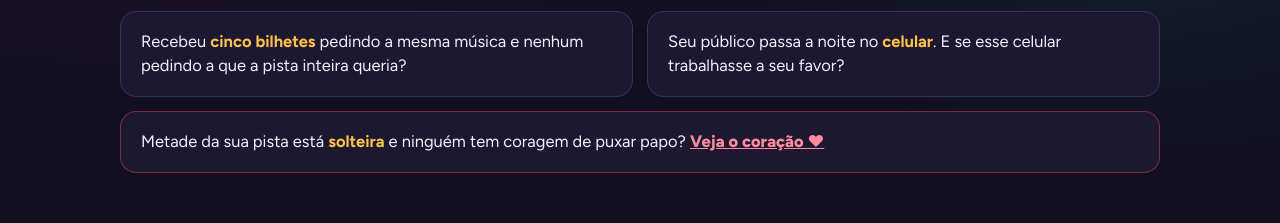
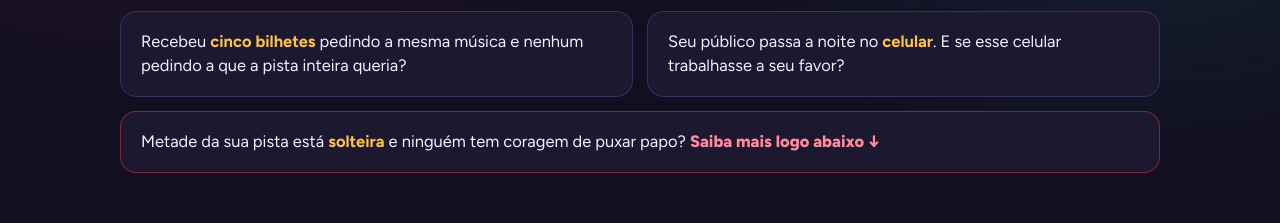
Before and after one commit to odirlam/bilhetinho, a plain HTML site: page parceiros.html in a window 1280 px wide. Shown: the part 934-1157 px from the top of the page. Drawn offline with Linux system fonts and the light colour scheme.

Commit message:
Página /parceiros: dor da pista solteira com "Saiba mais logo abaixo", sem link
Co-Authored-By: Claude Opus 5.5 <noreply@anthropic.com>
Claude-Session: https://claude.ai/code/session_01HiSNKG3PnDLCDcx2xpUTdn

```diff
--- a/parceiros.html
+++ b/parceiros.html
@@ -94,7 +94,7 @@ p.lead-lg{font-size:17px;color:#d9d2f3;max-width:60ch;margin:0 0 26px}
 .mini-heart.big svg{width:34px;height:34px}
 .heart-link{color:#ff8aa0!important}
 .pain.wide{grid-column:1/-1;border-color:rgba(255,59,92,.45)}
-.pain a{color:#ff8aa0;font-weight:800;white-space:nowrap}
+.pain .more{color:#ff8aa0;font-weight:800;white-space:nowrap}
 .h-steps{display:grid;grid-template-columns:repeat(3,1fr);gap:14px;margin-top:16px}
 .h-step{border:1px solid var(--line);border-radius:18px;padding:18px;background:var(--surface)}
 .h-step h3{margin:14px 0 6px;font-size:17px}
@@ -193,7 +193,7 @@ p.lead-lg{font-size:17px;color:#d9d2f3;max-width:60ch;margin:0 0 26px}
       <div class="pain">Quantas <b>gorjetas</b> a sua pista deixou de dar porque ninguém anda mais com dinheiro vivo?</div>
       <div class="pain">Recebeu <b>cinco bilhetes</b> pedindo a mesma música e nenhum pedindo a que a pista inteira queria?</div>
       <div class="pain">Seu público passa a noite no <b>celular</b>. E se esse celular trabalhasse a seu favor?</div>
-      <div class="pain wide">Metade da sua pista está <b>solteira</b> e ninguém tem coragem de puxar papo? <a href="#coracao">Veja o coração ❤</a></div>
+      <div class="pain wide">Metade da sua pista está <b>solteira</b> e ninguém tem coragem de puxar papo? <span class="more">Saiba mais logo abaixo ↓</span></div>
     </div>
   </section>
 
```
